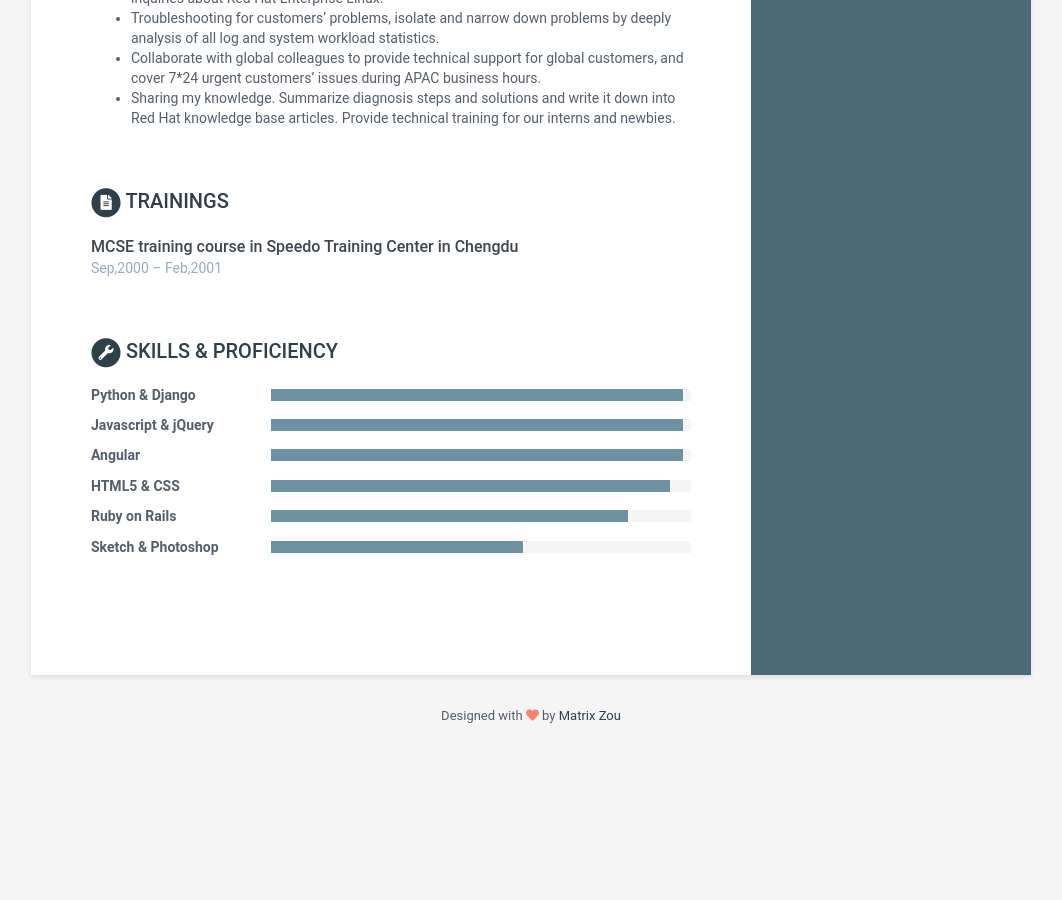
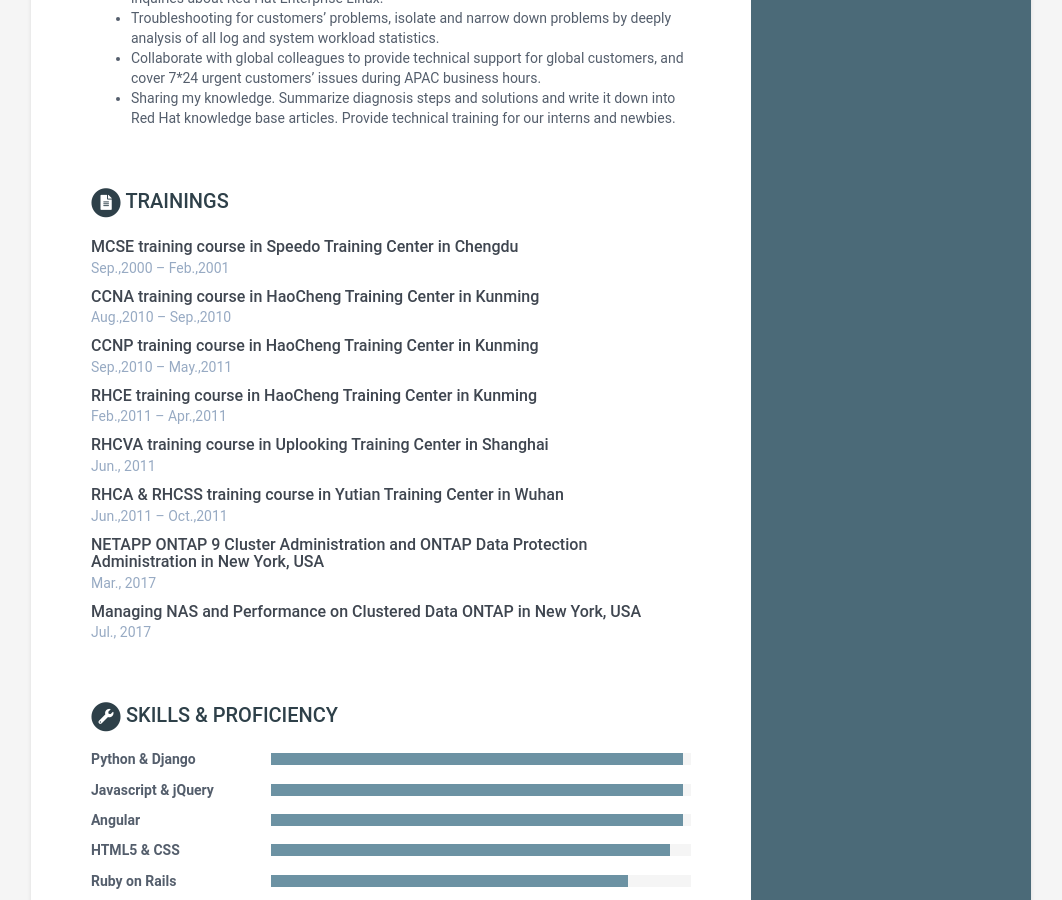
Before and after one commit to matrixzj/resume, a Jekyll site: the page built from index.html, in a window 1280 px wide and 900 px high, scrolled down 1730 px. Shown: the whole window, without its empty margins (109-1171 px from the left). Built offline with Jekyll 4.4.1, drawn with Linux system fonts in a browser that asks for light colours; before the commit the page ends 2487 px from its top, so only the background shows below that.

Commit message:
There are 1 files have been modified at 2019-06-17 02:49:20 . 	-rw-r--r-- 1 jzou ops 8736 Jun 17 02:49 _data/data.yml No files have been added. There are 1 files have been deleted at 2019-06-17 02:49:20. 	_data/.data.yml.swp No file type has been changed.

```diff
--- a/_data/data.yml
+++ b/_data/data.yml
@@ -137,7 +137,28 @@
 
 trainings:
     - subject: MCSE training course in Speedo Training Center in Chengdu
-      time: Sep,2000 – Feb,2001
+      time: Sep.,2000 – Feb.,2001
+
+    - subject: CCNA training course in HaoCheng Training Center in Kunming
+      time: Aug.,2010 – Sep.,2010
+
+    - subject: CCNP training course in HaoCheng Training Center in Kunming
+      time: Sep.,2010 – May.,2011
+
+    - subject: RHCE training course in HaoCheng Training Center in Kunming
+      time: Feb.,2011 – Apr.,2011
+
+    - subject: RHCVA training course in Uplooking Training Center in Shanghai
+      time: Jun., 2011
+
+    - subject: RHCA & RHCSS training course in Yutian Training Center in Wuhan
+      time: Jun.,2011 – Oct.,2011
+
+    - subject: NETAPP ONTAP 9 Cluster Administration and ONTAP Data Protection Administration in New York, USA
+      time: Mar., 2017
+
+    - subject: Managing NAS and Performance on Clustered Data ONTAP in New York, USA
+      time: Jul., 2017
 
 
 skills:
```
Also changed, not shown: 1 other file.
